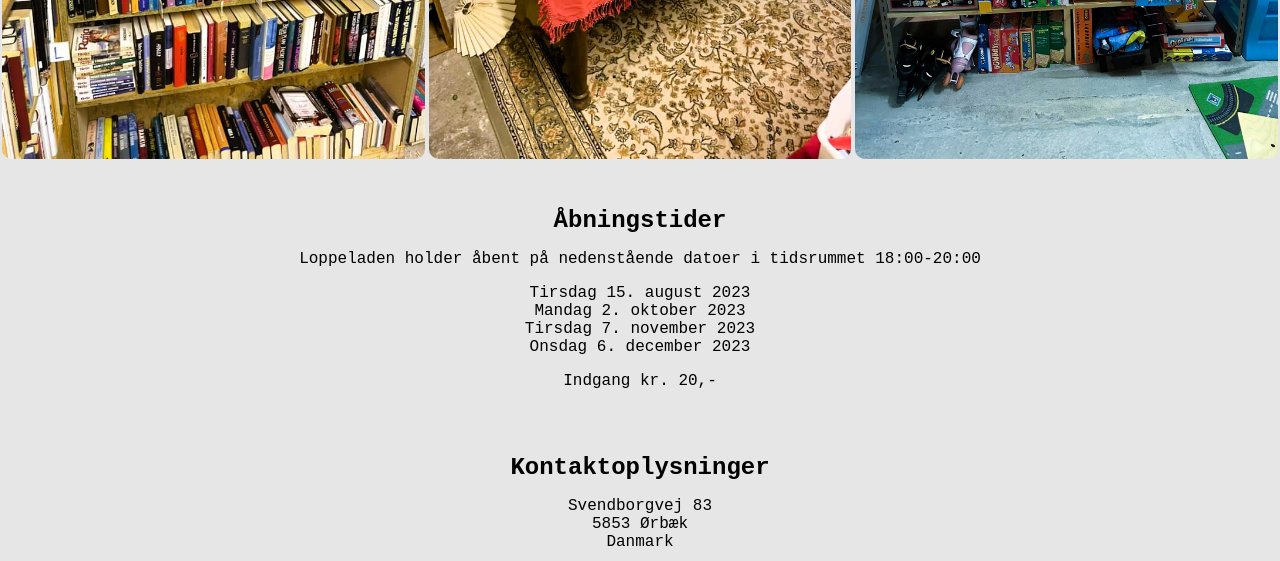
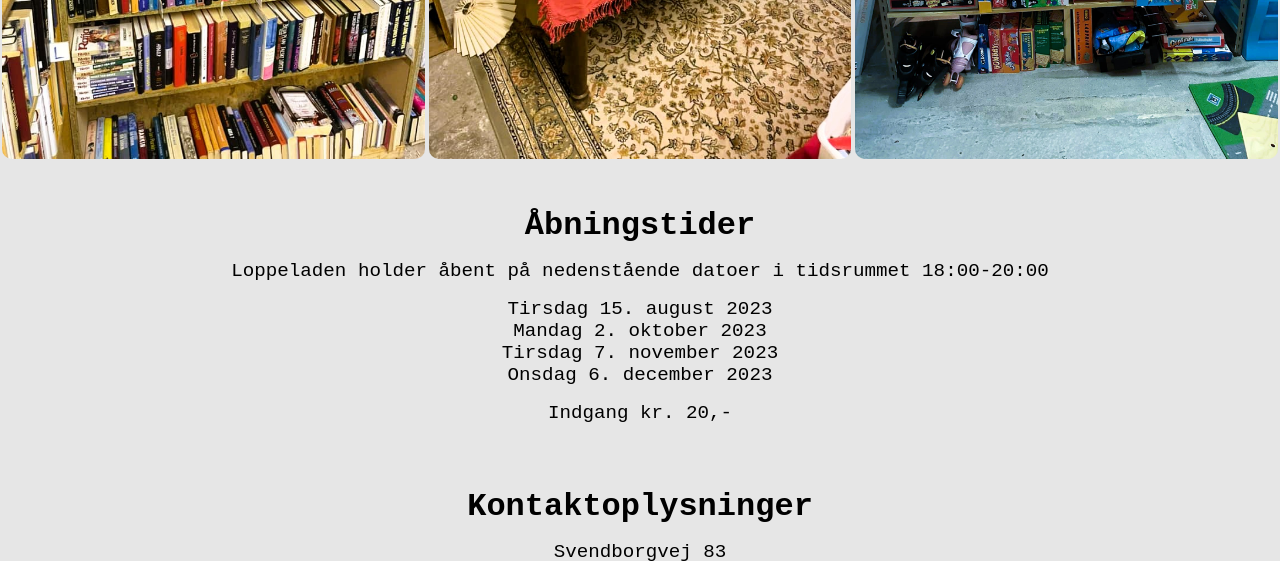
Before and after one commit to chrisanker/loppeladen, a plain HTML site: page src/index.html in a window 1280 px wide. Shown: the part 548-1109 px from the top of the page. Drawn offline with Linux system fonts and the light colour scheme.

Commit message:
Changed font size

```diff
--- a/src/index.html
+++ b/src/index.html
@@ -30,8 +30,8 @@
             <img src="assets/spil.jpg" alt="">
         </section>
         <section>
-            <h2 id="opening-hours">Åbningstider</h2>
-            <p>Loppeladen holder åbent på nedenstående datoer i tidsrummet 18:00-20:00</p>
+            <h1 id="opening-hours">Åbningstider</h1>
+            <p class="text-size-normal">Loppeladen holder åbent på nedenstående datoer i tidsrummet 18:00-20:00</p>
             <ul>
                 <li>Tirsdag 15. august 2023</li>
                 <li>Mandag 2. oktober 2023</li>
@@ -41,7 +41,7 @@
             <p>Indgang kr. 20,-</p>
         </section>
         <section>
-            <h2 id="contact">Kontaktoplysninger</h2>
+            <h1 id="contact">Kontaktoplysninger</h1>
             <p>Svendborgvej 83<br>5853 Ørbæk<br>Danmark</p>
         </section>
     </div>
--- a/src/styles.css
+++ b/src/styles.css
@@ -19,11 +19,14 @@ body {
 
 nav {
     height: 4rem;
-    font-size: 1.2rem;
 }
 
 a {
     text-decoration-line: none;
+}
+
+h1 {
+    font-size: 2em;
 }
 
 p {
@@ -46,6 +49,10 @@ section img {
     border-radius: 10px;
 }
 
+p, ul, nav {
+    font-size: 1.2em;
+}
+
 .img-container {
     display: flex;
     flex-wrap: wrap;
```
